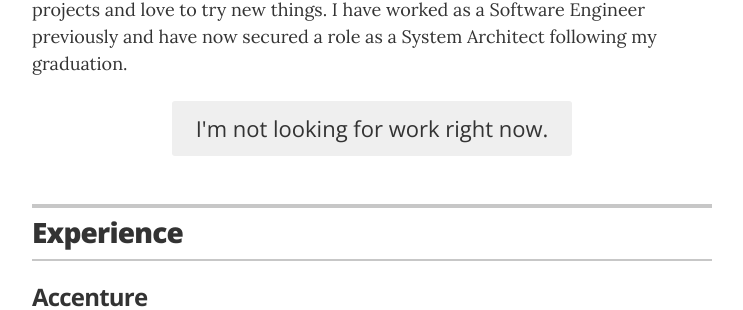
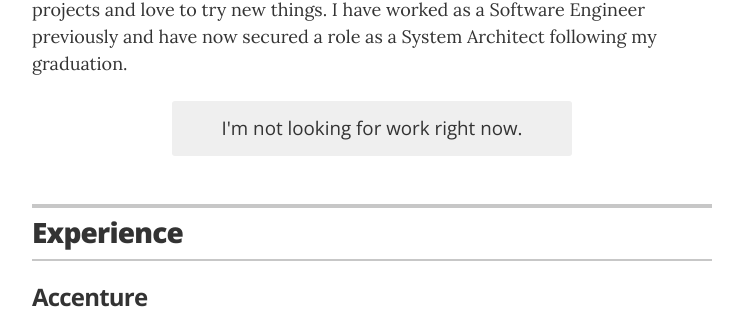
Before and after one commit to xylust/resume-web, a Jekyll site: the page built from index.html, in a window 1280 px wide. Shown: the part 317-627 px from the top of the page, without its empty margins (268-1011 px from the left). Built offline with Jekyll 4.4.1, drawn with Linux system fonts in a browser that asks for light colours.

Commit message:
adjusted font size

```diff
--- a/_sass/_resume.scss
+++ b/_sass/_resume.scss
@@ -134,7 +134,7 @@
   display: block;
   margin: 1.5rem auto;
   width: 220px;
-  font-size: 1.375rem;
+  font-size: 1.175rem;
   @include sans_light;
   color: #333;
   line-height: 55px;
```
